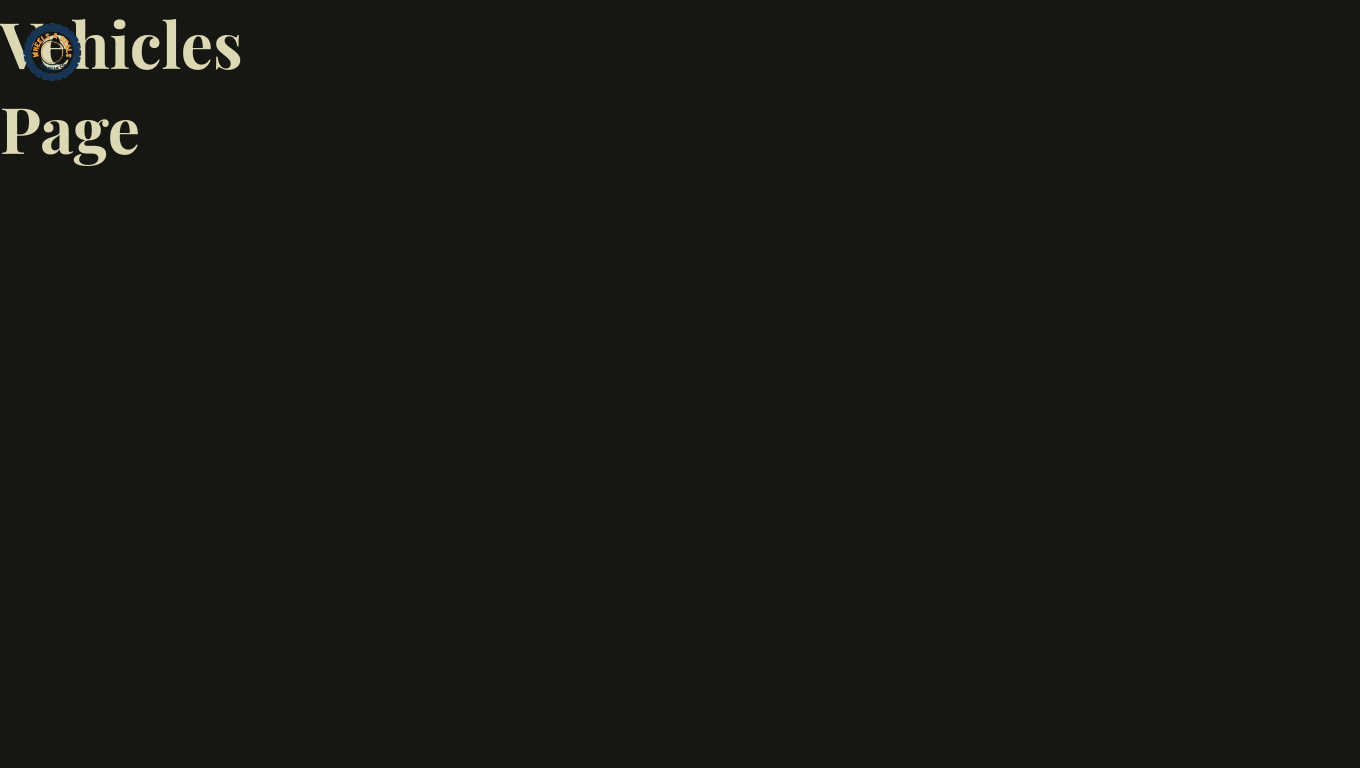
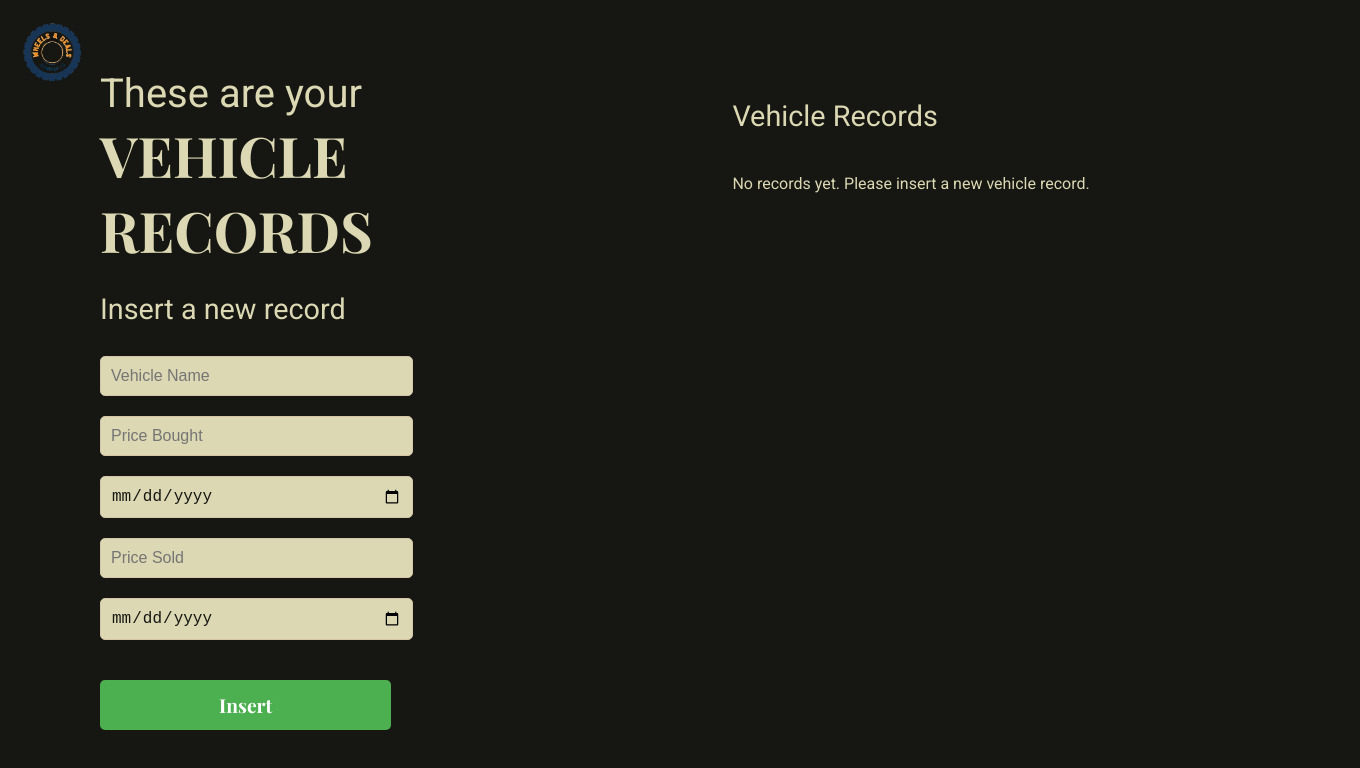
Before and after one commit to TrishaMinela/AutoDeedSale, a React (Create React App) app: page /vehicles in a window 1280 px wide. Shown: the top 768 px of the page, 1360 px wide, since content can reach past the window. Built offline with nearby package versions, Linux system fonts and the light colour scheme.

Commit message:
Added the vehicles page

```diff
--- a/src/Pages/Vehicles.jsx
+++ b/src/Pages/Vehicles.jsx
@@ -1,6 +1,94 @@
-import React from 'react';
+import React, { useState } from 'react';
+import './vehicle.css';
 
-function Vehicles() {
-  return <h1>Vehicles Page</h1>;
+function Vehicle() {
+  // State to manage the form inputs and the list of vehicle records
+  const [vehicleName, setVehicleName] = useState('');
+  const [priceBought, setPriceBought] = useState('');
+  const [dateBought, setDateBought] = useState('');
+  const [priceSold, setPriceSold] = useState('');
+  const [dateSold, setDateSold] = useState('');
+
+  const [vehicleRecords, setVehicleRecords] = useState([]);
+
+  // Handle the insertion of a new vehicle record
+  const handleInsert = () => {
+    const newRecord = {
+      vehicleName,
+      priceBought,
+      dateBought,
+      priceSold,
+      dateSold,
+    };
+
+    // Add the new record to the existing list of vehicle records
+    setVehicleRecords([...vehicleRecords, newRecord]);
+
+    // Reset form inputs
+    setVehicleName('');
+    setPriceBought('');
+    setDateBought('');
+    setPriceSold('');
+    setDateSold('');
+  };
+
+  return (
+    <div className="vehicle-container">
+      <div className="left-vehicle-content">
+        <h2>These are your</h2>
+        <h1>VEHICLE RECORDS</h1>
+        <h3>Insert a new record</h3>
+
+        <div className="input-form">
+          <input
+            type="text"
+            value={vehicleName}
+            onChange={(e) => setVehicleName(e.target.value)}
+            placeholder="Vehicle Name"
+          />
+          <input
+            type="number"
+            value={priceBought}
+            onChange={(e) => setPriceBought(e.target.value)}
+            placeholder="Price Bought"
+          />
+          <input
+            type="date"
+            value={dateBought}
+            onChange={(e) => setDateBought(e.target.value)}
+          />
+          <input
+            type="number"
+            value={priceSold}
+            onChange={(e) => setPriceSold(e.target.value)}
+            placeholder="Price Sold"
+          />
+          <input
+            type="date"
+            value={dateSold}
+            onChange={(e) => setDateSold(e.target.value)}
+          />
+
+          <button onClick={handleInsert}>Insert</button>
+        </div>
+      </div>
+
+      <div className="right-vehicle-content">
+        <h3>Vehicle Records</h3>
+        <div className="records-list">
+          {vehicleRecords.length > 0 ? (
+            vehicleRecords.map((record, index) => (
+              <div key={index} className="record-item">
+                <p> <strong>Vehicle Name:</strong> {record.vehicleName} - <strong>Price Bought:</strong> {record.priceBought} - <strong>Date Bought:</strong> {record.dateBought} - <strong>Price Sold:</strong> {record.priceSold} - <strong>Date Sold:</strong> {record.dateSold}</p>
+              </div>
+            ))
+          ) : (
+            <p>No records yet. Please insert a new vehicle record.</p>
+          )}
+        </div>
+      </div>
+    </div>
+  );
 }
-export default Vehicles;
+
+export default Vehicle;
--- /dev/null
+++ b/src/Pages/vehicle.css
@@ -0,0 +1,132 @@
+@import url('https://fonts.googleapis.com/css2?family=Playfair+Display:wght@700&family=Roboto:wght@400&display=swap');
+
+body {
+  margin: 0;
+  font-family: 'Roboto', sans-serif;
+  background-color: #161712;
+  color: #DBD8B3;
+  display: flex;
+  justify-content: center;
+  align-items: center;
+  height: 100vh; /* Ensures full viewport height */
+}
+
+.vehicle-container {
+  display: flex;
+  justify-content: space-between;
+  padding: 0 5%;
+  width: 100%;
+  max-width: 1200px; /* Optional: restrict maximum width */
+}
+
+.left-content {
+  width: 45%;
+  text-align: left;
+  padding-left: 50px;
+}
+
+.left-content h2 {
+  font-size: 2.5rem;
+  font-family: 'Roboto', sans-serif;
+  font-weight: 1;
+  margin: 0;
+}
+
+.left-vehicle-content h1 {
+  font-size: 3.5rem;
+  font-family: 'Playfair Display', serif;
+  margin: 0;
+  width: 300px;
+}
+
+.left-vehicle-content h3 {
+  font-size: 1.8rem;
+  font-family: 'Roboto', sans-serif;
+  font-weight: 1;
+  margin: 25px 0 15px 0;
+}
+
+.input-form {
+  margin-top: 30px;
+}
+
+.input-form input {
+  width: 50%;
+  margin-bottom: 20px;
+  padding: 10px;
+  font-size: 1rem;
+  border: 1px solid #d4c4a8;
+  border-radius: 5px;
+  color: #161712;
+  background-color: #DBD8B3;
+}
+
+.input-form button {
+  padding: 12px 20px;
+  font-size: 1.2rem;
+  font-family: 'Playfair Display', serif;
+  background-color: #4CAF50;
+  color: white;
+  border: none;
+  border-radius: 5px;
+  cursor: pointer;
+  transition: all 0.3s;
+  width: 50%;
+  margin-top: 20px;
+}
+
+.input-form button:hover {
+  background-color: #45a049;
+}
+
+.right-vehicle-content {
+  width: 90%;
+  padding-left: 50px;
+
+}
+
+.right-vehicle-content h3 {
+  font-size: 1.8rem;
+  font-family: 'Roboto', sans-serif;
+  font-weight: 1;
+  margin-bottom: 25px;
+}
+
+.records-list {
+  max-height: 600px;
+  overflow-y: auto;
+  padding-right: 15px;
+}
+
+.record-item {
+  padding: 15px;
+  border-bottom: 1px solid #d4c4a8;
+  margin-bottom: 15px;
+  background-color: #282c34;
+  border-radius: 5px;
+}
+
+.record-item p {
+  margin: 5px 0;
+}
+
+.record-item strong {
+  color: #4CAF50;
+}
+
+.record-item p {
+  color: #DBD8B3;
+}
+
+@media screen and (max-width: 768px) {
+  .vehicle-container {
+    flex-direction: column;
+    align-items: center;
+  }
+
+  .left-vehicle-content, .right-vehicle-content {
+    width: 80%;
+    padding-left: 0;
+    padding-right: 0;
+  }
+}
```
